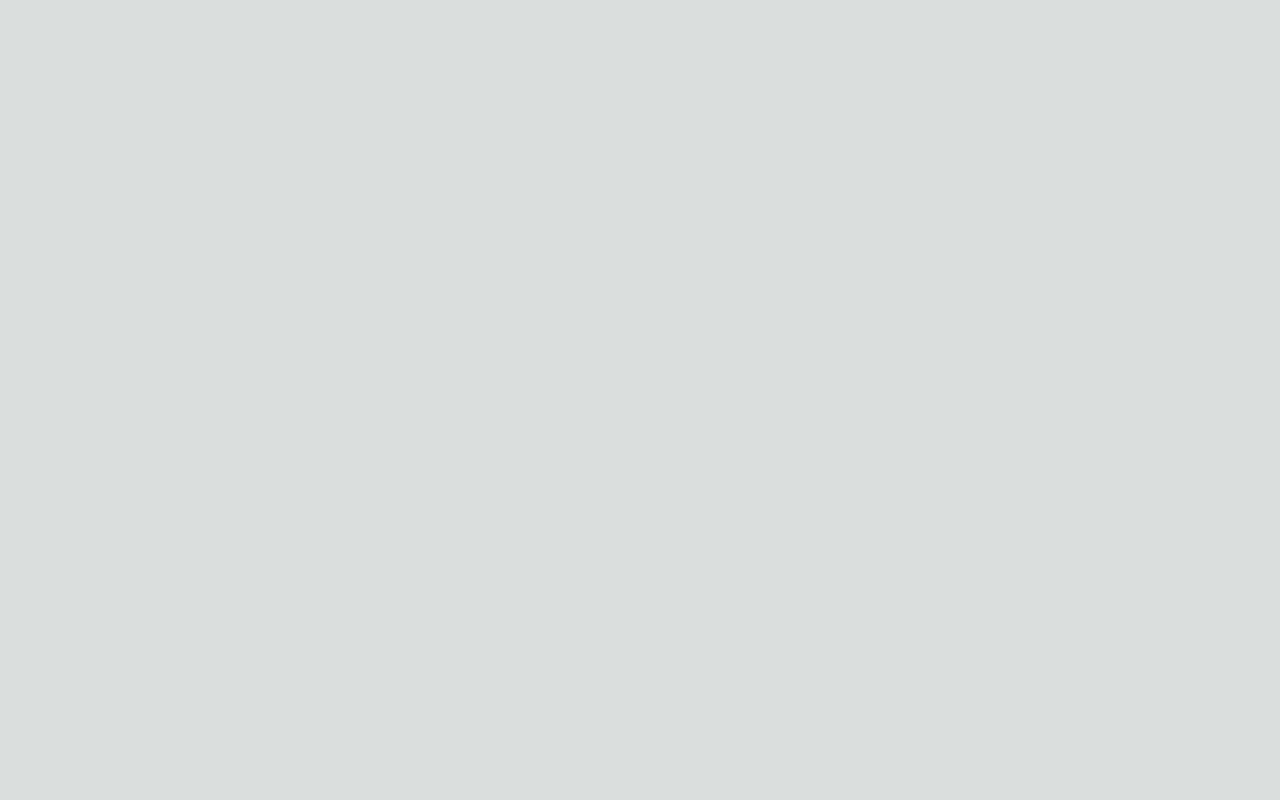
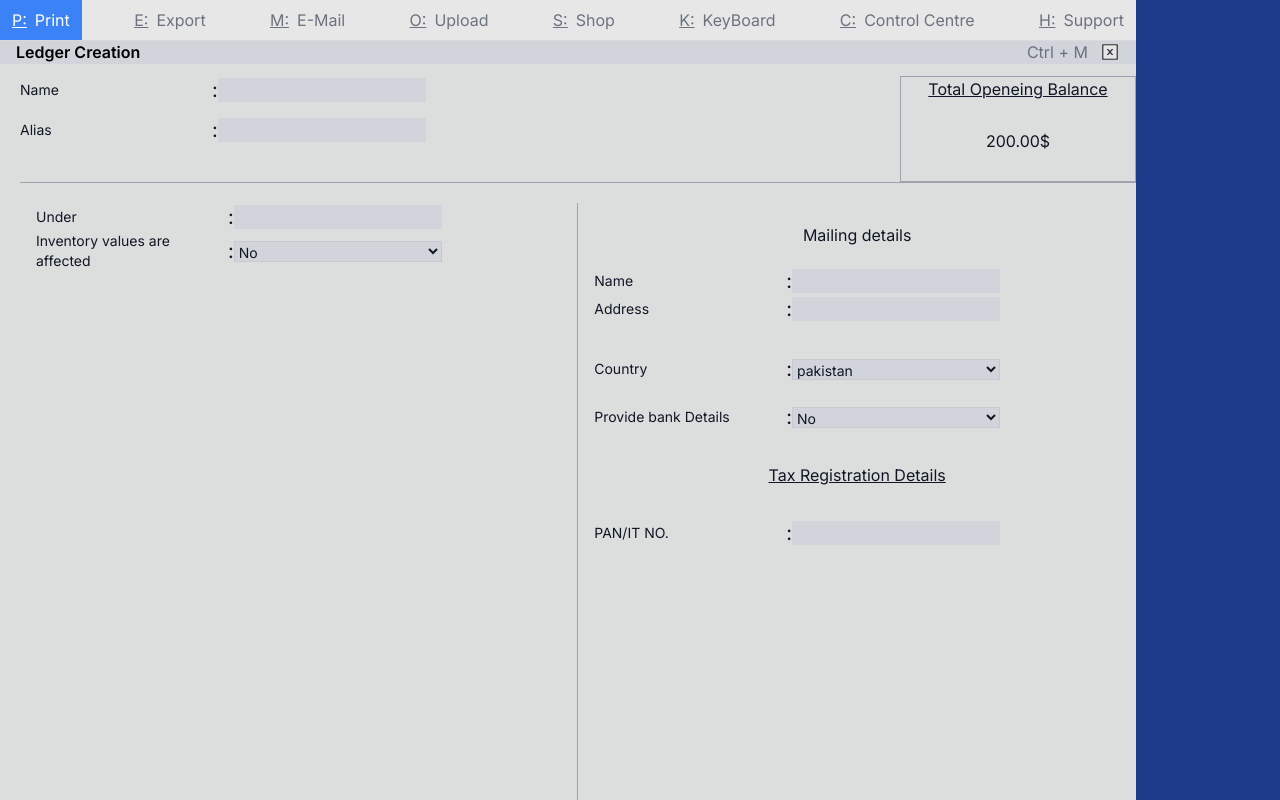
Before and after one commit to Solution-Nex/ERP-Tal, a React (Vite) app: page /ledger-creation in a window 1280 px wide. Before the commit this address had no page. Built offline with nearby package versions, Linux system fonts and the light colour scheme.

Commit message:
Some Work of Ledge Creation done !

```diff
--- a/src/App.tsx
+++ b/src/App.tsx
@@ -1,12 +1,14 @@
-import { lazy } from 'react';
-import './index.css'
+import { lazy } from "react";
+import "./index.css";
 // import Home from './Pages/Home';
-import { BrowserRouter, Route, Routes } from 'react-router-dom';
-const Layout = lazy(()=> import('./Components/Layout'));
-const GateWayofTally = lazy(()=> import("./Pages/GateWayofTally"))
-const SelectCompany = lazy(()=> import("./Pages/company/SelectCompany"))
-const Compneycreation = lazy(()=> import("./Pages/company/Compneycreation"))
-const LoginPage = lazy(()=> import("./Pages/auth/login"))
+import { BrowserRouter, Route, Routes } from "react-router-dom";
+
+import LedgerCreation from "./Pages/Ledger/LedgerCreation";
+const Layout = lazy(() => import("./Components/Layout"));
+const GateWayofTally = lazy(() => import("./Pages/GateWayofTally"));
+const SelectCompany = lazy(() => import("./Pages/company/SelectCompany"));
+const Compneycreation = lazy(() => import("./Pages/company/Compneycreation"));
+const LoginPage = lazy(() => import("./Pages/auth/login"));
 
 function App() {
   return (
@@ -15,8 +17,9 @@ function App() {
       <Routes>
         <Route path="/" element={<Layout />}>
           <Route index element={<GateWayofTally />}></Route>
-            <Route path='/select-company' element= {<SelectCompany />}></Route>
-            <Route path='/create-company' element= {<Compneycreation />}></Route>
+          <Route path="/select-company" element={<SelectCompany />}></Route>
+          <Route path="/create-company" element={<Compneycreation />}></Route>
+          <Route path="ledger-creation" element={<LedgerCreation />} />
         </Route>
         <Route path="/login" element={<LoginPage />}></Route>
       </Routes>
@@ -25,4 +28,4 @@ function App() {
   );
 }
 
-export default App
+export default App;
--- a/src/Components/Select.tsx
+++ b/src/Components/Select.tsx
@@ -9,7 +9,9 @@ interface SelectProps extends React.SelectHTMLAttributes<HTMLSelectElement> {
 const Select = forwardRef<HTMLSelectElement, SelectProps>(
   ({ label, options = [], error, className, ...rest }, ref) => {
     return (
-      <div className="flex flex-row justify-start text-sm items-center">
+      <div
+        className={`flex flex-row justify-start text-sm items-center ${className}`}
+      >
         <label htmlFor={label} className="min-w-48">
           {label}
           {rest.required && <span className="text-red-500">*</span>}
--- /dev/null
+++ b/src/Pages/Ledger/LedgerCreation.tsx
@@ -0,0 +1,199 @@
+import React, { useEffect, useState } from "react";
+import { useNavigate } from "react-router-dom";
+import { AiTwotoneCloseSquare } from "react-icons/ai";
+import Select from "../../Components/Select";
+import Field from "../../Components/Field";
+const LedgerCreation = () => {
+  const navigate = useNavigate();
+  // const [showGroupList,set]
+  useEffect(() => {
+    document.title = "Create Ledger - SN ERP";
+  }, []);
+  const GroupList = [
+    "Bank Accounts",
+    "Bank OCC A/c",
+    "Bank OD A/c",
+    "Branch / Divisons",
+    "Capital Account",
+    "Cash-in-Hand",
+    "Current Assets",
+  ];
+  const [under, setunder] = useState<string>("");
+  const [showGroupList, setGroupList] = useState<boolean>(false);
+  const [activeIndex, setActiveIndex] = useState<number>(-1);
+
+  const FilterGroupList = GroupList.filter((item) =>
+    item.toLowerCase().includes(under.toLowerCase())
+  );
+  return (
+    <div className="min-h-screen h-screen flex flex-col  w-full">
+      {" "}
+      <div className="w-full pt-10  px-4 flex  items-center justify-between bg-gray-300">
+        <div>
+          <h1 className="capitalize text-black text-md  font-semibold">
+            Ledger Creation
+          </h1>
+        </div>
+        <div className="flex items-center gap-3">
+          <h1 className="text-muted">Ctrl + M</h1>
+          <button
+            type="button"
+            className=" text-[var(--text)]"
+            aria-label="Close"
+          >
+            <AiTwotoneCloseSquare
+              className="w-5 h-5"
+              onClick={() => navigate("/")}
+            />
+          </button>
+        </div>
+      </div>
+      <div className="w-full pl-5 flex  justify-between flex-1  h-full overflow-hidden">
+        <div className="py-3 w-full  h-full ">
+          <form action="" className="h-full">
+            <div className="flex justify-between">
+              <div className="flex flex-col gap-3">
+                <Field label="Name" type="text" className="w-full" />
+                <Field label="Alias" type="text" className="w-full" />
+              </div>
+              <div className="flex flex-col items-center justify-center border-gray-400 border">
+                <label htmlFor="" className="underline">
+                  Total Openeing Balance
+                </label>
+                <input
+                  type="text"
+                  value={"200.00$"}
+                  readOnly
+                  className="bg-transparent text-center h-20"
+                />
+              </div>
+            </div>
+            <div className="w-full flex border-gray-400 border-t py-5 h-full">
+              <div className="w-full border-gray-400 border-r px-4 ">
+                <div>
+                  {" "}
+                  <Field
+                    type="search"
+                    label="Under"
+                    name="under"
+                    value={under}
+                    onFocus={() => {
+                      setGroupList(true);
+                      setActiveIndex(-1);
+                    }}
+                    onChange={(e) => {
+                      setunder(e.target.value);
+                      setActiveIndex(-1);
+                    }}
+                    onKeyDown={(e) => {
+                      if (!showGroupList) return;
+
+                      if (e.key === "ArrowDown") {
+                        e.preventDefault();
+                        setActiveIndex((prev) =>
+                          prev < FilterGroupList.length - 1 ? prev + 1 : 0
+                        );
+                      }
+
+                      if (e.key === "ArrowUp") {
+                        e.preventDefault();
+                        setActiveIndex((prev) =>
+                          prev > 0 ? prev - 1 : FilterGroupList.length - 1
+                        );
+                      }
+
+                      if (e.key === "Enter") {
+                        e.preventDefault();
+                        if (activeIndex >= 0) {
+                          setunder(FilterGroupList[activeIndex]);
+                          setGroupList(false);
+                        }
+                      }
+
+                      if (e.key === "Escape") {
+                        setGroupList(false);
+                      }
+                    }}
+                  />
+                </div>
+                <div className="">
+                  <Select
+                    label="Inventory values are affected"
+                    options={["No", "Yes"]}
+                    className="items-start w-full justify-start"
+                  />
+                </div>
+              </div>
+              <div className="w-full px-4 py-5">
+                <h2 className="text-center mb-5">Mailing details</h2>
+                <div className="">
+                  <Field label="Name" type="text" />
+                </div>
+                <div className="">
+                  <Field label="Address" type="text" />
+                </div>
+                <div className=" mt-8 ">
+                  <Select
+                    label="Country"
+                    options={["pakistan"]}
+                    className="flex justify-between w-full "
+                  />
+                </div>
+                <div className=" w-full mt-5">
+                  <div className="w-full">
+                    {" "}
+                    <Select
+                      label="  Provide bank Details"
+                      options={["No", "Yes"]}
+                      className="items-start w-full"
+                    />
+                  </div>
+                </div>
+                <div className="w-full text-center mt-8 mb-8">
+                  <h2 className="underline">Tax Registration Details</h2>
+                </div>
+                <div className="flex justify-between w-full mt-5">
+                  <Field type="text" label=" PAN/IT NO." />
+                </div>
+              </div>
+            </div>
+          </form>
+        </div>{" "}
+        {showGroupList ? (
+          <div className="w-full max-w-sm bg-[#C5C6C7]   border border-gray-500 h-full overflow-y-auto ">
+            <div>
+              <h2 className="text-center font-serif text-white text-xl py-1 bg-[#176EE8] w-full">
+                List of Groups
+              </h2>
+              <ul>
+                {FilterGroupList.length > 0
+                  ? FilterGroupList.map((item, index) => (
+                      <li
+                        key={index}
+                        className={`px-2 py-1 cursor-pointer ${
+                          index === activeIndex
+                            ? "bg-slate-400"
+                            : "hover:bg-gray-400"
+                        }`}
+                        onMouseEnter={() => setActiveIndex(index)}
+                        onClick={() => {
+                          setunder(item);
+                          setGroupList(false);
+                        }}
+                      >
+                        {item}
+                      </li>
+                    ))
+                  : ""}
+              </ul>
+            </div>
+          </div>
+        ) : (
+          ""
+        )}
+      </div>
+    </div>
+  );
+};
+
+export default LedgerCreation;
```
Lines whose indentation alone changed are shown as unchanged.
